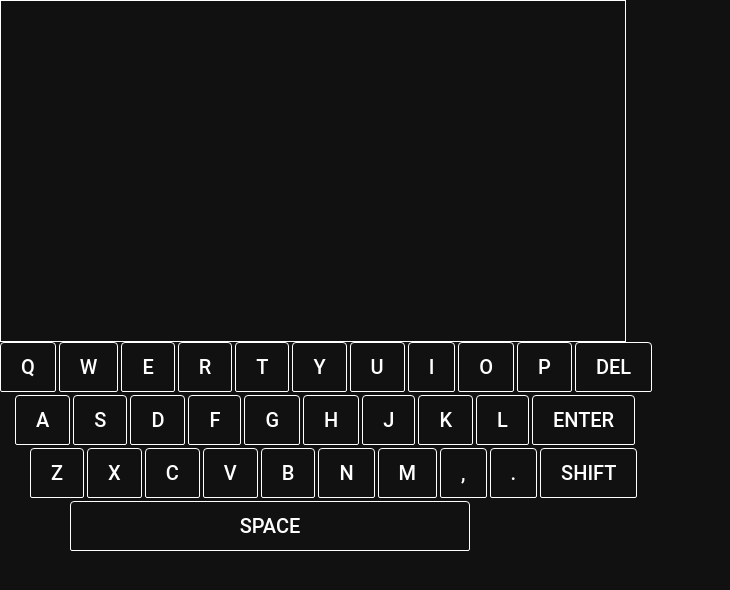
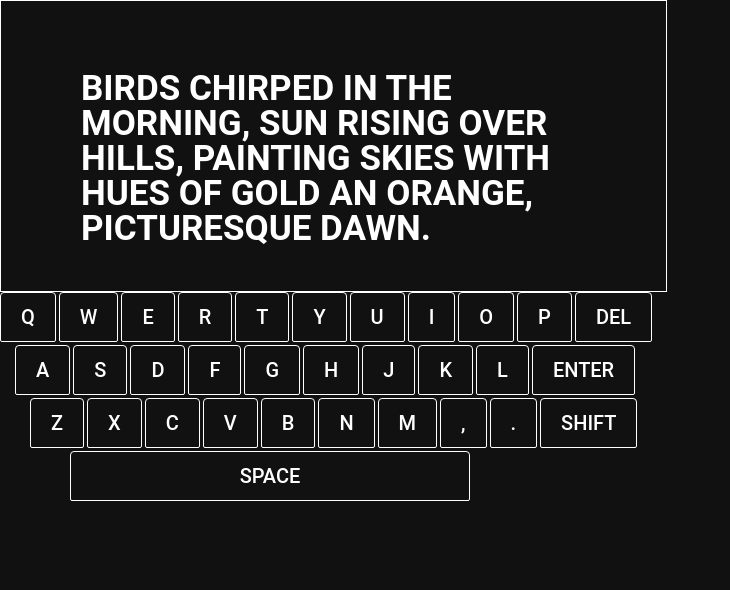
Before and after one commit to LTovarAlc/typingLikePro, a React (Create React App) app: page /VirtualKeyboard in a window 1280 px wide. Shown: the top 590 px of the page, without its empty margins (0-730 px from the left). Built offline with nearby package versions, Linux system fonts and the light colour scheme.

Commit message:
add message at virualScreen

```diff
--- a/src/App.js
+++ b/src/App.js
@@ -1,6 +1,4 @@
 import "./App.css";
-import MechanographicLayout from "./components/mechanographic-layout/mechanographic-layout";
-import { useState } from "react";
 import { BrowserRouter as Router, Routes, Route} from "react-router-dom";
 import KeyboardPage from "./pages/keyboardPage/keyboardPage";
 
--- a/src/components/screen/screen.css
+++ b/src/components/screen/screen.css
@@ -1,11 +1,12 @@
 .screen{
-    height: 300px;
-    width: 600px;
-    padding: 20px 12px;
+    height: 150px;
+    width: 505px;
+    padding: 70px 80px;
     background-color: transparent;
     border: 1px solid #fff;
     color: #fff;
-    font-size: 20px;
+    font-size: 35px;
+    font-weight: 700;
     font-family: 'Roboto', sans-serif;
     text-transform: uppercase;
     word-wrap: break-word;
--- a/src/components/screen/screen.jsx
+++ b/src/components/screen/screen.jsx
@@ -1,9 +1,26 @@
 import "./screen.css"
 
 const VirtualScreen = ({text}) => {
+
+    // paragraph to write
+    const paragraph = [
+        "Birds chirped in the morning, sun rising over hills, painting skies with hues of gold an orange, picturesque dawn.",
+        "Waves whisperes secrets to the shore, sand absorbing storis of the vast, mysterious ocean, timeless tales.",
+        'City ligths twinkled like stars. streets alive with the rhythm of footstep, dreams pulsting in every corner.',
+        'Leaves rustled in the breeze, trees swaying in a dance of nature, harmonious melodies sung by the wind.',
+        "Raindrops tapped on windows, a symphony of nature's percussion, composing melodies of tranquility.",
+        "Mountains stood tall and majestic, guardians of ancient lands, their peaks touching the heavens.",
+        "Flames flickered in the fireplace, casting warm shadows, a sanctuary from the cold of winter nights.",
+        "Flowers bloomed in vibrant colors, petals unfurling like whispers of love, beauty unfolding with each sunrise.",
+        "Snowflakes danced in the air, swirling and twirling in a graceful ballet, a winter wonderland's enchanting charm.",
+        "Stars adorned the night sky, guiding lost souls, constellations weaving tales of the cosmos, infinite possibilities."
+    ]
+
+    const initialMessge = paragraph[0];
+
     return(
     <div className="screen">
-        {text}
+        <p>{initialMessge}</p>
     </div>
     )
 }
--- a/src/pages/keyboardPage/keyboardPage.jsx
+++ b/src/pages/keyboardPage/keyboardPage.jsx
@@ -1,4 +1,4 @@
-import React, {useState, useEffect} from "react";
+import React from "react";
 import MechanographicLayout from "../../components/mechanographic-layout/mechanographic-layout";
 
 const KeyboardPage = () => {
```
